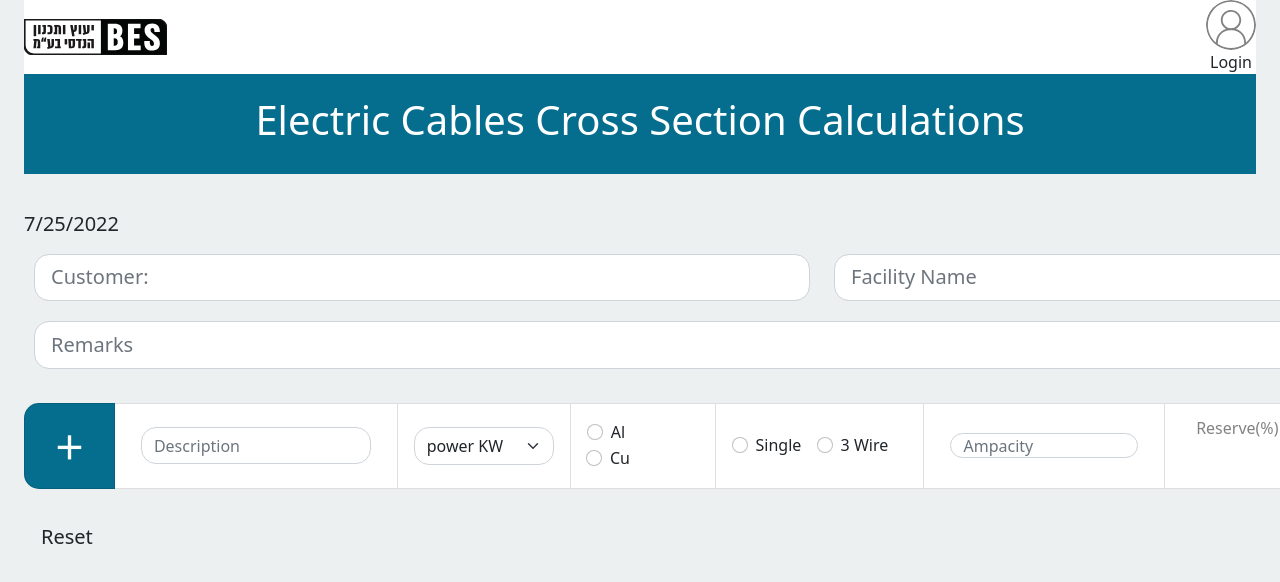
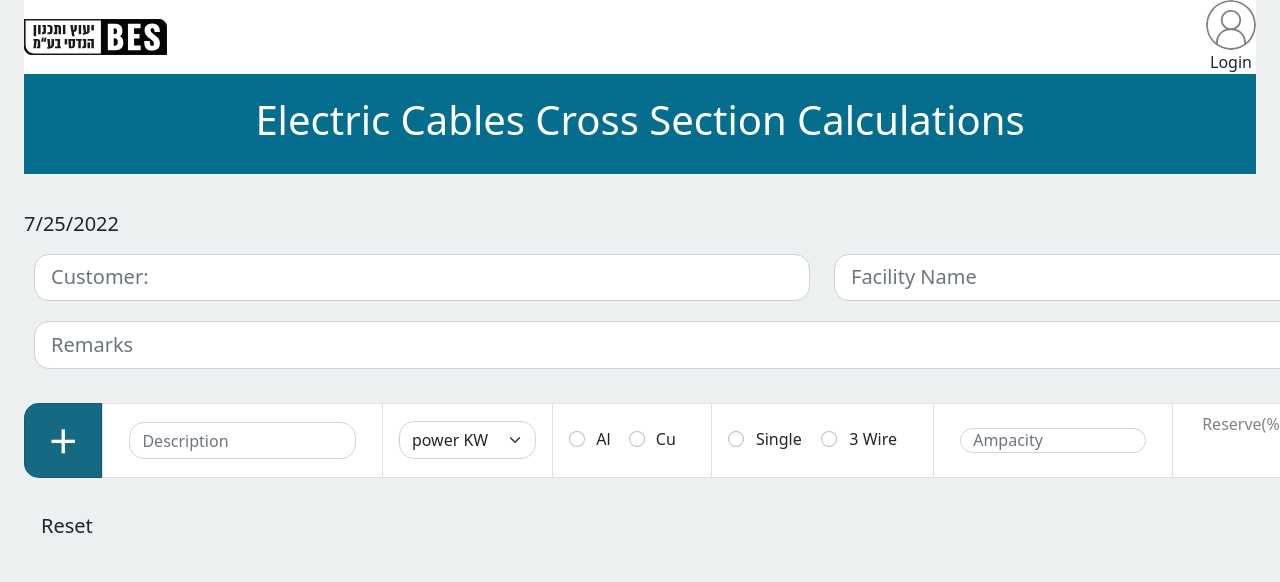
Before and after one commit to ababen1/BES-Calc, a React (Create React App) app in the folder frontend/: page / in a window 1280 px wide. Shown: the top 582 px of the page. Built offline with nearby package versions, Linux system fonts and the light colour scheme; no server answers.

Commit message:
ui: made the list of calcs more like a table

```diff
--- a/frontend/src/components/Calculator/Calculator.js
+++ b/frontend/src/components/Calculator/Calculator.js
@@ -104,12 +104,12 @@ class Calculator extends Component {
 
     render() {
         return (
-            <Form ref={this.calc_form} onSubmit={(e) => e.preventDefault()} className="calc-form">
-                <div className="calculator">
+            <div className="calculator">
+                <Form ref={this.calc_form} onSubmit={(e) => e.preventDefault()}>
                     <ListGroup horizontal>
-                        <ListGroup.Item className="add" style={{backgroundColor: "#056e8f", "color": "white"}}>
+                        <div className="calc-number">
                             <span >{(this.props.count === 0) ? "+" : this.props.count}</span>
-                        </ListGroup.Item>
+                        </div>
                         <ListGroup.Item className={"description"}>
                             <Form.Control as="textarea"
                                 type="text" value={this.state.description}
@@ -206,13 +206,14 @@ class Calculator extends Component {
 
                         </ListGroup.Item>
                         {(this.props.count !== 0) ?
-                            <ListGroup.Item className="delete-row">
+                            <div className="delete-row">
                                 <CloseButton onClick={this.props.OnDeleteCalc.bind(this, this.props.count - 1)}></CloseButton>
-                            </ListGroup.Item > : ""}
+                            </div > : ""}
 
                     </ListGroup>
-                </div >
-            </Form>
+                </Form>
+            </div >
+
         );
     }
 }
--- a/frontend/src/components/Calculator/Calculator.scss
+++ b/frontend/src/components/Calculator/Calculator.scss
@@ -15,6 +15,29 @@
     align-items: center;
 }
 
+.calcs-list {
+    .calculator:first-child {
+        .calc-number {
+            border-top-left-radius: 15px;
+
+        }
+
+        .delete-row {
+            border-top-right-radius: 15px;
+        }
+    }
+
+    .calculator:last-child {
+        .calc-number {
+            border-bottom-left-radius: 15px;
+        }
+
+        .delete-row {
+            border-bottom-right-radius: 15px;
+        }
+    }
+}
+
 .calculator {
     background: transparent 0% 0% no-repeat padding-box;
     border-radius: 15px 15px 15px 0px;
@@ -24,6 +47,15 @@
     width: 100%;
     height: 100%;
     justify-content: center;
+
+    form {
+        width: 100%;
+        height: 100%;
+    }
+
+    div {
+        flex-grow: 1;
+    }
 
     .list-group {
         flex-grow: 1;
@@ -39,14 +71,19 @@
         width: $width;
         display: flex;
         align-items: center;
+        flex-grow: 1;
     }
 
-    .add {
+    .calc-number {
         /* UI Properties */
-        @include calc-field(58px);
-        text-align: center;
+        @include calc-field(3rem);
         font: normal normal 300 50px/68px Open Sans;
+        border: 1px solid rgba(0, 0, 0, 0.125);
         letter-spacing: 0px;
+        border-radius: 0px;
+        justify-content: center;
+        background-color: #156982;
+        color: white;
     }
 
     .description {
@@ -66,21 +103,24 @@
     }
 
     .wire {
-        @include calc-field(11rem);
+        @include calc-field(12rem);
     }
 
     .cable {
-        @include calc-field(7rem);
+        @include calc-field(8rem);
     }
 
     .results {
         flex-direction: column;
         @include calc-field(7rem)
-
     }
 
     .delete-row {
-        @include calc-field(1rem)
+        @include calc-field(3rem);
+        justify-content: center;
+        border-radius: 0;
+        background-color: white;
+        border: 1px solid rgba(0, 0, 0, 0.125);
     }
 
     .data-result-title {
@@ -132,7 +172,6 @@
 
     background: #828282 0% 0% no-repeat padding-box;
     border: 0.699999988079071px solid #888787;
-    border-radius: 15px;
     opacity: 1;
     text-align: center;
     letter-spacing: 0px;
--- a/frontend/src/components/Calculator/CalculatorPage.js
+++ b/frontend/src/components/Calculator/CalculatorPage.js
@@ -75,7 +75,9 @@ class CalculatorPage extends Component {
                 </Form>
 
                 <br />
-                <Calculator key="main" ref={this.main_calc_ref} count={0}></Calculator>
+                <div className="calcs-list">
+                    <Calculator key="main" ref={this.main_calc_ref} count={0}></Calculator>
+                </div>
                 <br />
                 <Row>
                     <Col md={10}>
--- a/frontend/src/components/Calculator/CalculatorsContainer.js
+++ b/frontend/src/components/Calculator/CalculatorsContainer.js
@@ -59,21 +59,22 @@ class CalculatorContainer extends Component {
 
     render() {
         return (
-            <Container fluid style={{ "textAlign": "center" }}>
+            <Container fluid>
                 {(this.state.calculators_data.length !== 0) ?
                     <row className="reference-row">
-                        <column style={{"width": "253px"}} >Description</column>
-                        <column style={{width: "150px"}}>Power [Kw]</column>
-                        <column style={{width: "143px"}}>Al / Cu</column>
-                        <column style={{width: "168px"}}>3 wire / single</column>
-                        <column style={{width: "250px"}}>ampacity [A]</column>
-                        <column style={{width: "150px"}}>Reserve (%)</column>
-                        <column style={{width: "80px"}}>Imax</column>
-                        <column style={{width: "100px"}}>S [mm^2]</column>
+                        <column style={{ "width": "253px" }} >Description</column>
+                        <column style={{ width: "150px" }}>Power [Kw]</column>
+                        <column style={{ width: "143px" }}>Al / Cu</column>
+                        <column style={{ width: "168px" }}>3 wire / single</column>
+                        <column style={{ width: "250px" }}>ampacity [A]</column>
+                        <column style={{ width: "150px" }}>Reserve (%)</column>
+                        <column style={{ width: "80px" }}>Imax</column>
+                        <column style={{ width: "100px" }}>S [mm^2]</column>
 
                     </row> : ""}
 
 
+                <div className="calcs-list">
                     {this.state.calculators_data.map((value, index) =>
                         <Calculator
                             key={index}
@@ -82,6 +83,7 @@ class CalculatorContainer extends Component {
                             data={value}
                             factor={this.state.factor}
                         />)}
+                </div>
             </Container>
         );
     }
```
Lines whose indentation alone changed are shown as unchanged.
